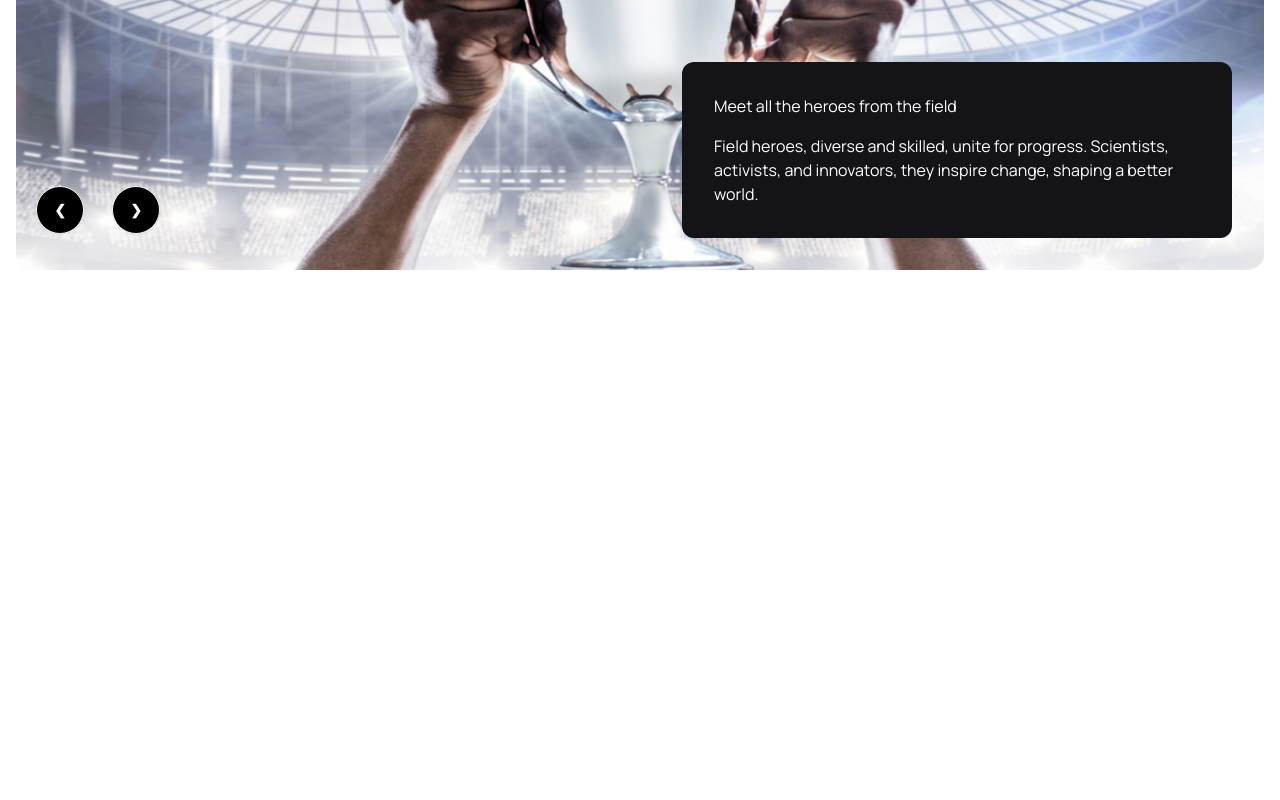
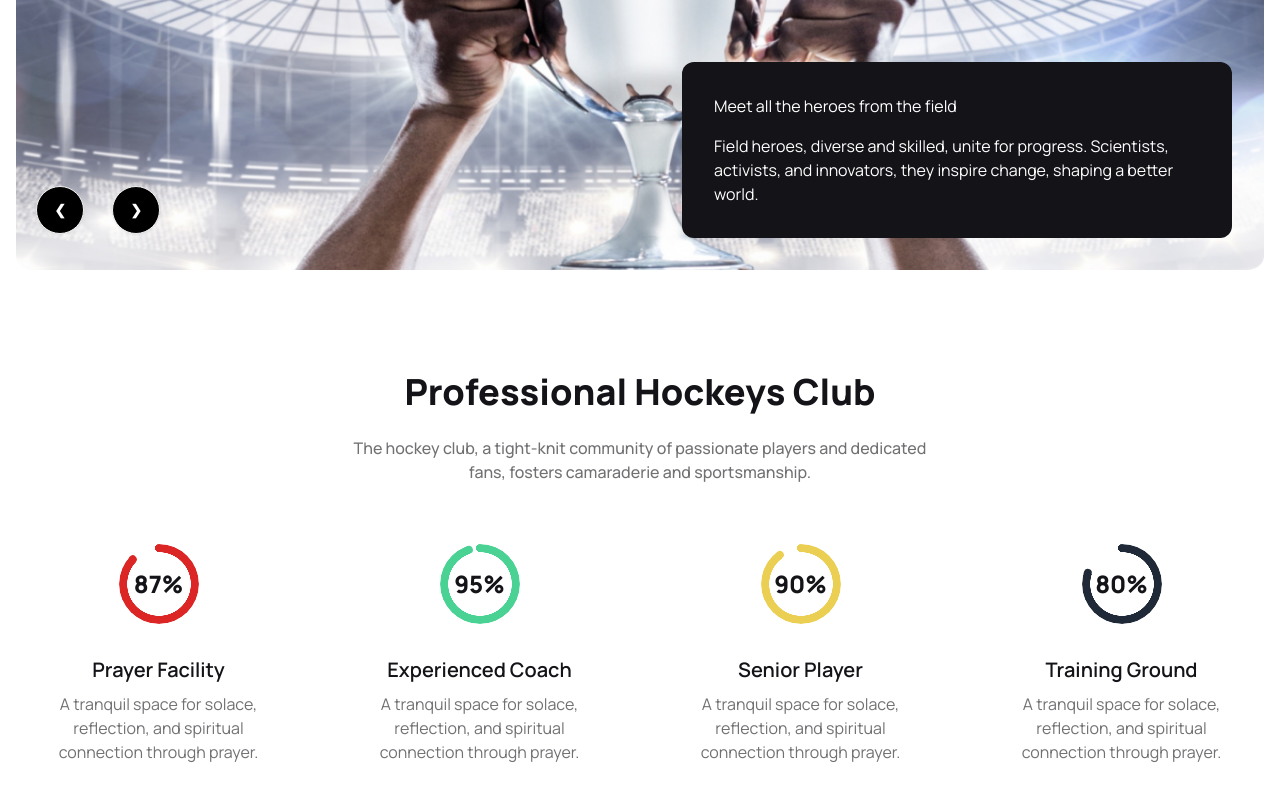
Before and after one commit to rimonali123/Assignment-3, a plain HTML site: page index.html in a window 1280 px wide. Shown: the part 350-1150 px from the top of the page. Before the commit the page ends 800 px from the top, so only its background shows below. Drawn offline with nearby package versions, Linux system fonts and the light colour scheme.

Commit message:
Hockey club section added

```diff
--- a/index.html
+++ b/index.html
@@ -37,7 +37,7 @@
     </style>
 </head>
 
-<body class="font-manrope">
+<body class="font-manrope mx-4">
     <header class="container mx-auto">
         <!-- navbar section -->
         <nav>
@@ -79,7 +79,7 @@
             </div>
         </nav>
         <!-- banner section -->
-        <div class="my-12 mx-4">
+        <div class="my-12">
             <!-- carousel -->
             <div class="carousel w-full h-[500px]">
                 <div id="slide1" class="carousel-item relative w-full">
@@ -87,13 +87,16 @@
                         <div class="lg:relative carousel w-full h-[500px]">
                             <img src="./Images/1.png" class="w-full" />
                         </div>
-                        <div class=" lg:absolute lg:bottom-8 lg:right-8 bg-[#131318] rounded-xl p-8 space-y-4 lg:w-[550px] text-white">
+                        <div
+                            class=" lg:absolute lg:bottom-8 lg:right-8 bg-[#131318] rounded-xl p-8 space-y-4 lg:w-[550px] text-white">
                             <h3> Meet all the heroes from the field </h3>
-                            <p>Field heroes, diverse and skilled, unite for progress. Scientists, activists, and innovators,
+                            <p>Field heroes, diverse and skilled, unite for progress. Scientists, activists, and
+                                innovators,
                                 they inspire change, shaping a better world.</p>
                         </div>
                     </div>
-                    <div class="absolute flex transform -translate-y-1/2  left-32 top-56 lg:top-[440px] lg:left-5 space-x-7">
+                    <div
+                        class="absolute flex transform -translate-y-1/2  left-32 top-56 lg:top-[440px] lg:left-5 space-x-7">
                         <a href="#slide4" class="btn bg-black text-white btn-circle">❮</a>
                         <a href="#slide2" class="btn bg-black text-white btn-circle">❯</a>
                     </div>
@@ -103,13 +106,16 @@
                         <div class="lg:relative carousel w-full h-[500px]">
                             <img src="./Images/1.png" class="w-full" />
                         </div>
-                        <div class=" lg:absolute lg:bottom-8 lg:right-8 bg-[#131318] rounded-xl p-8 space-y-4 lg:w-[550px] text-white">
+                        <div
+                            class=" lg:absolute lg:bottom-8 lg:right-8 bg-[#131318] rounded-xl p-8 space-y-4 lg:w-[550px] text-white">
                             <h3> Meet all the heroes from the field </h3>
-                            <p>Field heroes, diverse and skilled, unite for progress. Scientists, activists, and innovators,
+                            <p>Field heroes, diverse and skilled, unite for progress. Scientists, activists, and
+                                innovators,
                                 they inspire change, shaping a better world.</p>
                         </div>
                     </div>
-                    <div class="absolute flex transform -translate-y-1/2  left-32 top-56 lg:top-[440px] lg:left-5 space-x-7">
+                    <div
+                        class="absolute flex transform -translate-y-1/2  left-32 top-56 lg:top-[440px] lg:left-5 space-x-7">
                         <a href="#slide1" class="btn bg-black text-white btn-circle">❮</a>
                         <a href="#slide3" class="btn bg-black text-white btn-circle">❯</a>
                     </div>
@@ -119,13 +125,16 @@
                         <div class="lg:relative carousel w-full h-[500px]">
                             <img src="./Images/1.png" class="w-full" />
                         </div>
-                        <div class=" lg:absolute lg:bottom-8 lg:right-8 bg-[#131318] rounded-xl p-8 space-y-4 lg:w-[550px] text-white">
+                        <div
+                            class=" lg:absolute lg:bottom-8 lg:right-8 bg-[#131318] rounded-xl p-8 space-y-4 lg:w-[550px] text-white">
                             <h3> Meet all the heroes from the field </h3>
-                            <p>Field heroes, diverse and skilled, unite for progress. Scientists, activists, and innovators,
+                            <p>Field heroes, diverse and skilled, unite for progress. Scientists, activists, and
+                                innovators,
                                 they inspire change, shaping a better world.</p>
                         </div>
                     </div>
-                    <div class="absolute flex transform -translate-y-1/2  left-32 top-56 lg:top-[440px] lg:left-5 space-x-7">
+                    <div
+                        class="absolute flex transform -translate-y-1/2  left-32 top-56 lg:top-[440px] lg:left-5 space-x-7">
                         <a href="#slide2" class="btn bg-black text-white btn-circle">❮</a>
                         <a href="#slide4" class="btn bg-black text-white btn-circle">❯</a>
                     </div>
@@ -135,13 +144,16 @@
                         <div class="lg:relative carousel w-full h-[500px]">
                             <img src="./Images/1.png" class="w-full" />
                         </div>
-                        <div class=" lg:absolute lg:bottom-8 lg:right-8 bg-[#131318] rounded-xl p-8 space-y-4 lg:w-[550px] text-white">
+                        <div
+                            class=" lg:absolute lg:bottom-8 lg:right-8 bg-[#131318] rounded-xl p-8 space-y-4 lg:w-[550px] text-white">
                             <h3> Meet all the heroes from the field </h3>
-                            <p>Field heroes, diverse and skilled, unite for progress. Scientists, activists, and innovators,
+                            <p>Field heroes, diverse and skilled, unite for progress. Scientists, activists, and
+                                innovators,
                                 they inspire change, shaping a better world.</p>
                         </div>
                     </div>
-                    <div class="absolute flex transform -translate-y-1/2  left-32 top-56 lg:top-[440px] lg:left-5 space-x-7">
+                    <div
+                        class="absolute flex transform -translate-y-1/2  left-32 top-56 lg:top-[440px] lg:left-5 space-x-7">
                         <a href="#slide3" class="btn bg-black text-white btn-circle">❮</a>
                         <a href="#slide1" class="btn bg-black text-white btn-circle">❯</a>
                     </div>
@@ -150,7 +162,61 @@
         </div>
     </header>
     <main>
+        <!-- Professional Hockeys Club section -->
+        <section class="container mx-auto text-center my-24">
+            <div class="space-y-6">
+                <h2 class="text-2xl lg:text-4xl font-extrabold text-[#131318]">Professional Hockeys Club</h2>
+                <p class="text-base font-medium text-[#13131899] lg:w-[600px] mx-auto">The hockey club, a tight-knit
+                    community of passionate players and dedicated fans, fosters camaraderie and sportsmanship.</p>
+            </div>
+            <div class="grid grid-cols-1 lg:grid-cols-4  lg:gap-9 mt-10 ">
+                <div class="card ">
+                    <figure class="px-5 pt-5">
+                        <div class="radial-progress text-red-600 text-primary" style="--value:87;" role="progressbar">
+                            <span class="text-2xl font-extrabold text-[#131318]">87%</span></div>
+                    </figure>
+                    <div class="card-body items-center text-center">
+                        <h3 class="text-xl font-semibold text-[#131318]">Prayer Facility</h3>
+                        <p class="text-base font-normal text-[#13131899]">A tranquil space for solace, reflection, and
+                            spiritual connection through prayer.</p>
+                    </div>
+                </div>
+                <div class="card ">
+                    <figure class="px-5 pt-5">
+                        <div class="radial-progress text-[#49D293] text-primary" style="--value:95;" role="progressbar">
+                            <span class="text-2xl font-extrabold text-[#131318]">95%</span></div>
+                    </figure>
+                    <div class="card-body items-center text-center">
+                        <h3 class="text-xl font-semibold text-[#131318]">Experienced Coach</h3>
+                        <p class="text-base font-normal text-[#13131899]">A tranquil space for solace, reflection, and
+                            spiritual connection through prayer.</p>
+                    </div>
+                </div>
+                <div class="card ">
+                    <figure class="px-5 pt-5">
+                        <div class="radial-progress text-[#ebcf52] text-primary" style="--value:90;" role="progressbar">
+                            <span class="text-2xl font-extrabold text-[#131318]">90%</span></div>
+                    </figure>
+                    <div class="card-body items-center text-center">
+                        <h3 class="text-xl font-semibold text-[#131318]">Senior Player</h3>
+                        <p class="text-base font-normal text-[#13131899]">A tranquil space for solace, reflection, and
+                            spiritual connection through prayer.</p>
+                    </div>
+                </div>
+                <div class="card ">
+                    <figure class="px-5 pt-5">
+                        <div class="radial-progress text-[#4C8DF1]text-primary" style="--value:80;" role="progressbar">
+                            <span class="text-2xl font-extrabold text-[#131318]">80%</span></div>
+                    </figure>
+                    <div class="card-body items-center text-center">
+                        <h3 class="text-xl font-semibold text-[#131318]">Training Ground</h3>
+                        <p class="text-base font-normal text-[#13131899]">A tranquil space for solace, reflection, and
+                            spiritual connection through prayer.</p>
+                    </div>
+                </div>
+            </div>
 
+        </section>
     </main>
     <footer>
 
```
